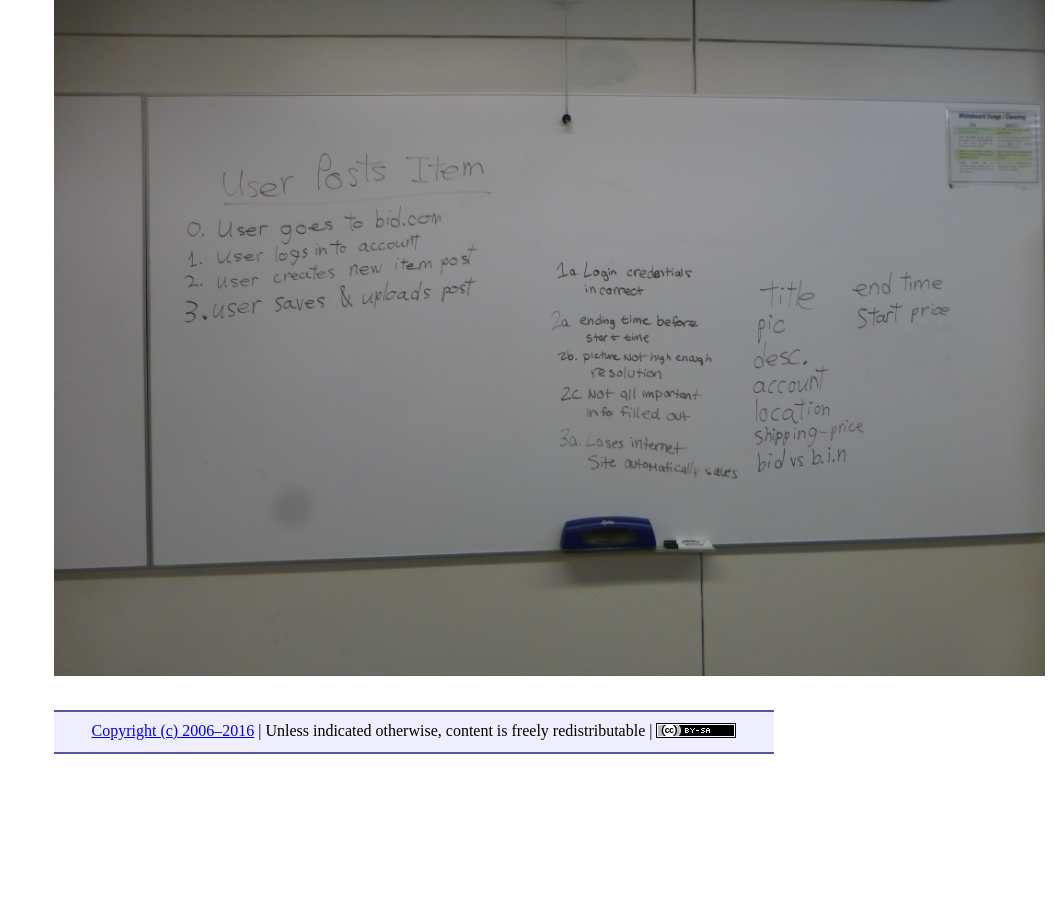
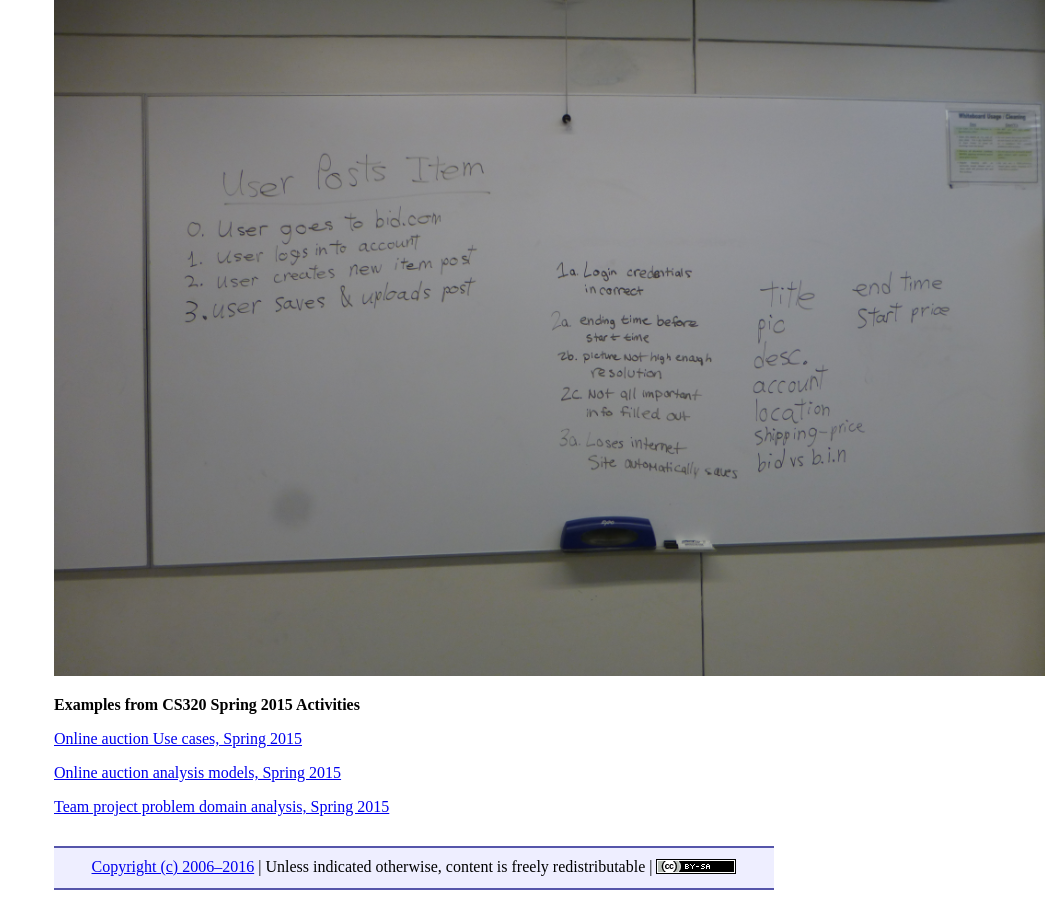
Before and after one commit to ycpcs/cs320-spring2016, a Jekyll site: the page built from activities.md, in a window 1280 px wide and 900 px high, scrolled down 10155 px. Shown: the whole window, without its empty margins (226-1280 px from the left). Built offline with Jekyll 4.4.1, drawn with Linux system fonts in a browser that asks for light colours; Markdown is read by kramdown in place of the engine named in the settings; before the commit the page ends 10919 px from its top, so only the background shows below that; some of the changed text lies outside the part shown.

Commit message:
added 2015 links

```diff
--- a/activities.md
+++ b/activities.md
@@ -16,7 +15,7 @@ Section 101:
 
 ![Use Case image](img/UseCaseActivity/Section101/P1030723.png)
 
-Section 102:
+**Section 102 Use Cases: Friday, Feb 5th:**
 
 ![Use Case image](img/UseCaseActivity/Section102/P1030729.png)
 
@@ -28,7 +27,7 @@ Section 102:
 
 ![Use Case image](img/UseCaseActivity/Section102/P1030728.png)
 
-Section 103:
+**Section 103 Use Cases: Friday, Feb 5th:**
 
 ![Use Case image](img/UseCaseActivity/Section103/P1030730.png)
 
@@ -40,11 +39,10 @@ Section 103:
 
 ![Use Case image](img/UseCaseActivity/Section103/P1030734.png)
 
+**Examples from CS320 Spring 2015 Activities**
 
-<!-- Just commenting out last year's Activities - the images will be updated for 2016.
-[Use cases, Feb 2nd](https://www.flickr.com/photos/129359763@N05/sets/72157648317033113/)
+[Online auction Use cases, Spring 2015](https://www.flickr.com/photos/129359763@N05/sets/72157648317033113/)
 
-[Online auction analysis models, Feb 6th](https://www.flickr.com/photos/129359763@N05/sets/72157650719158531/)
+[Online auction analysis models, Spring 2015](https://www.flickr.com/photos/129359763@N05/sets/72157650719158531/)
 
-[Team project problem domain analysis, Feb 9th](https://www.flickr.com/photos/129359763@N05/sets/72157650314419210/)
-­-->
+[Team project problem domain analysis, Spring 2015](https://www.flickr.com/photos/129359763@N05/sets/72157650314419210/)
```
Also changed, not shown: other parts of activities.md (+1 -2 lines).
